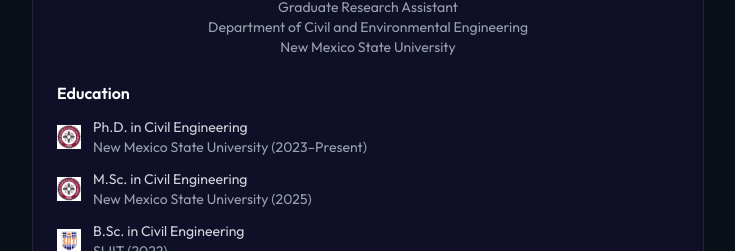
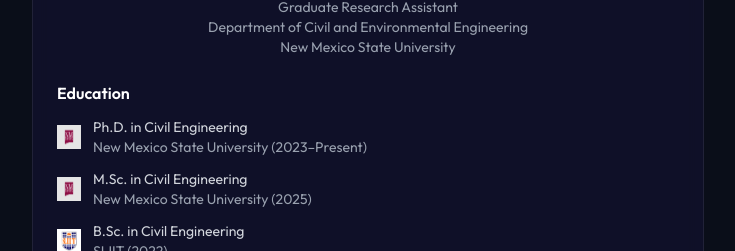
Before and after one commit to IshiniKiridena/metamatter, a Next.js app: page / in a window 1280 px wide. Shown: the part 3980-4231 px from the top of the page, without its empty margins (272-1007 px from the left). Built offline with nearby package versions, Linux system fonts and the light colour scheme.

Commit message:
fixed build errors

```diff
--- a/components/Contact.tsx
+++ b/components/Contact.tsx
@@ -76,7 +76,7 @@ export default function Contact() {
               {/* University Logo */}
               <div className="flex items-center justify-center">
                 <img
-                  src="/nm-logo.png"
+                  src="/nm.png"
                   alt="New Mexico State University"
                   className="w-20 md:w-24 object-contain opacity-90"
                 />
--- a/components/Team.tsx
+++ b/components/Team.tsx
@@ -53,7 +53,7 @@ export default function Team() {
                             <div className="space-y-3 text-sm text-gray-300">
 
                                 <div className="flex items-center gap-3">
-                                    <img src="/nm-logo.png" className="w-6 h-6" />
+                                    <img src="/nm.png" className="w-6 h-6" />
                                     <div>
                                         Ph.D. in Civil Engineering <br />
                                         <span className="text-gray-400">New Mexico State University (2023–Present)</span>
@@ -61,7 +61,7 @@ export default function Team() {
                                 </div>
 
                                 <div className="flex items-center gap-3">
-                                    <img src="/nm-logo.png" className="w-6 h-6" />
+                                    <img src="/nm.png" className="w-6 h-6" />
                                     <div>
                                         M.Sc. in Civil Engineering <br />
                                         <span className="text-gray-400">New Mexico State University (2025)</span>
--- a/components/Title.tsx
+++ b/components/Title.tsx
@@ -1,9 +1,10 @@
 import { motion } from 'framer-motion';
+import { ReactNode } from 'react';
 
 interface TitleProps {
     title?: string;
     heading?: string;
-    description?: string;
+    description?: string | ReactNode;
 }
 
 export default function Title({ title, heading, description }: TitleProps) {
```
Also changed, not shown: public/logo.svg (deleted), public/nm.png (added).
